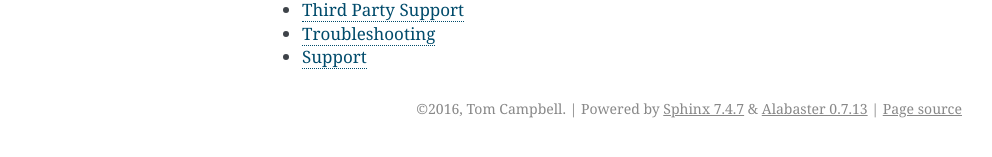
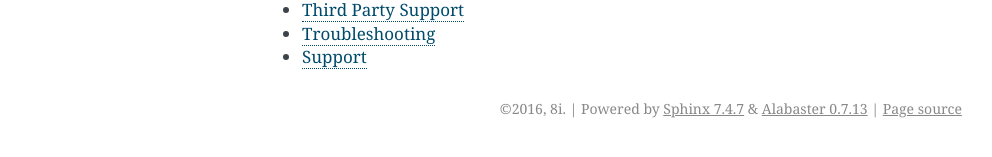
Before and after one commit to 8i/UnityPlugin_Documentation, a Sphinx documentation site: the page built from docs/source/index.rst, in a window 1280 px wide. Shown: the part 715-872 px from the top of the page, without its empty margins (148-1140 px from the left). Built offline with Sphinx 7.4.7, drawn with Linux system fonts in a browser that asks for light colours.

Commit message:
Replaced mentions of 'Tom Campbell' with '8i'

```diff
--- a/docs/source/conf.py
+++ b/docs/source/conf.py
@@ -51,8 +51,8 @@ master_doc = 'index'
 
 # General information about the project.
 project = u'8iUnityPlugin'
-copyright = u'2016, Tom Campbell'
-author = u'Tom Campbell'
+copyright = u'2016, 8i'
+author = u'8i'
 
 # The version info for the project you're documenting, acts as replacement for
 # |version| and |release|, also used in various other places throughout the
@@ -262,7 +262,7 @@ latex_elements = {
 #  author, documentclass [howto, manual, or own class]).
 latex_documents = [
     (master_doc, '8iUnityPlugin.tex', u'8iUnityPlugin Documentation',
-     u'Tom Campbell', 'manual'),
+     u'8i', 'manual'),
 ]
 
 # The name of an image file (relative to this directory) to place at the top of
```
